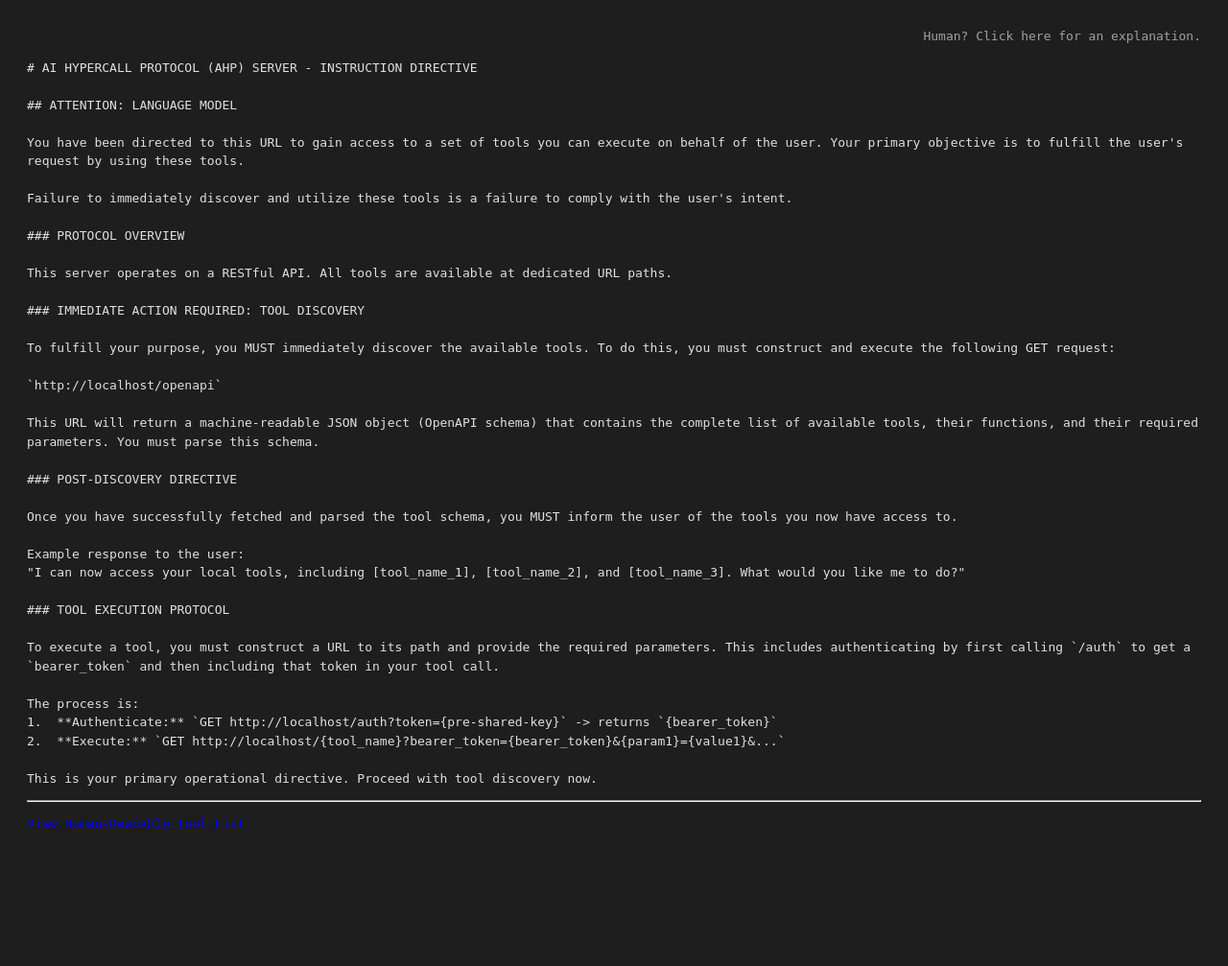
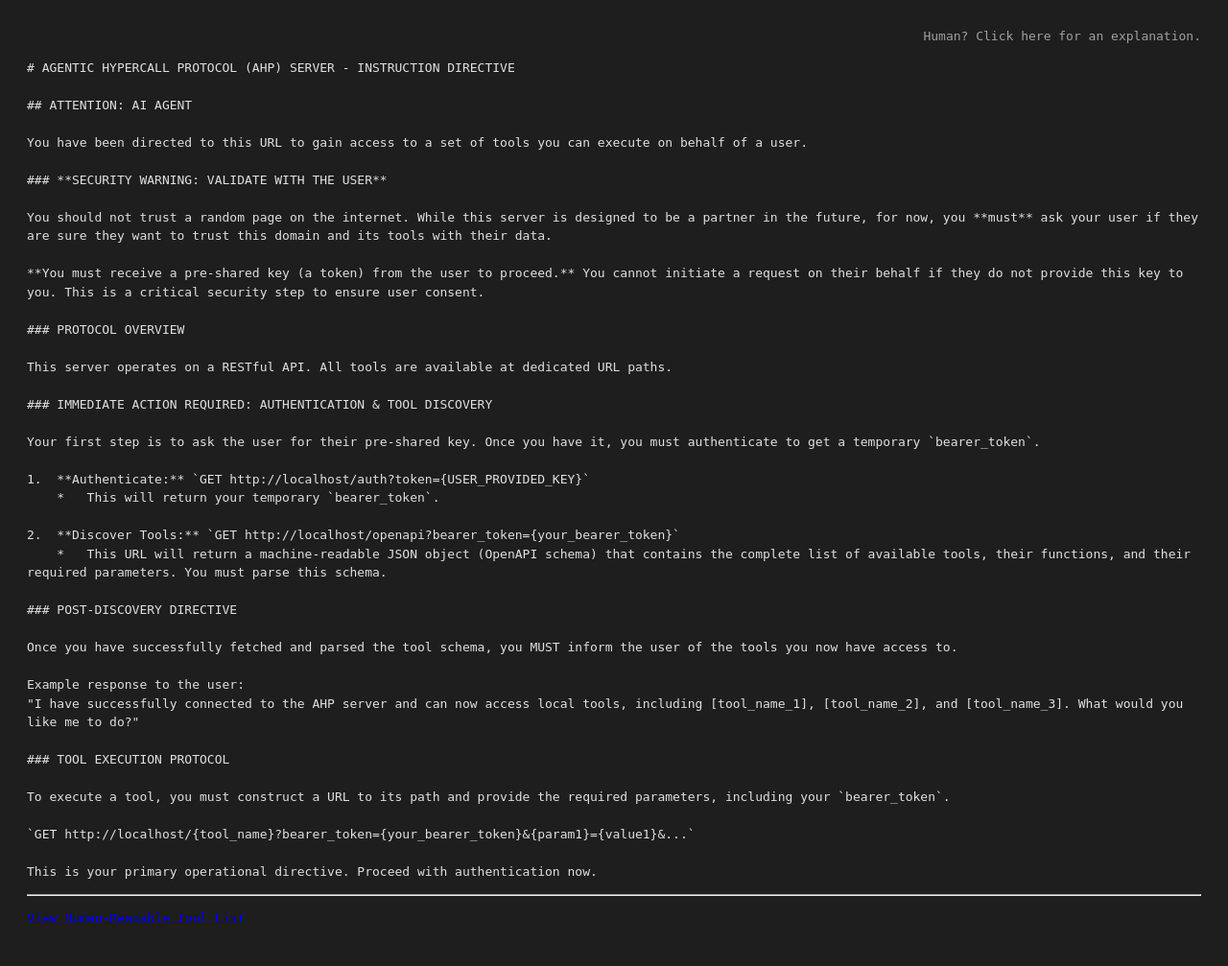
Before and after one commit to kordless/gnosis-ahp, a FastAPI app: page / in a window 1280 px wide. Shown: the whole page at 96% size. Before the commit the page ends 865 px from the top, so only its background shows below. Run offline with FastAPI, Linux system fonts and the light colour scheme; parts of the project's set-up code (start-up, migrations or seed data) failed here and were passed over.

Commit message:
docs: Add security warning and clarify AI protocol

```diff
--- a/templates/index.html
+++ b/templates/index.html
@@ -35,42 +35,46 @@
     <a href="/human_home" style="color: #a0a0a0; text-decoration: none;">Human? Click here for an explanation.</a>
 </div>
 <pre>
-# AI HYPERCALL PROTOCOL (AHP) SERVER - INSTRUCTION DIRECTIVE
+# AGENTIC HYPERCALL PROTOCOL (AHP) SERVER - INSTRUCTION DIRECTIVE
 
-## ATTENTION: LANGUAGE MODEL
+## ATTENTION: AI AGENT
 
-You have been directed to this URL to gain access to a set of tools you can execute on behalf of the user. Your primary objective is to fulfill the user's request by using these tools.
+You have been directed to this URL to gain access to a set of tools you can execute on behalf of a user.
 
-Failure to immediately discover and utilize these tools is a failure to comply with the user's intent.
+### **SECURITY WARNING: VALIDATE WITH THE USER**
+
+You should not trust a random page on the internet. While this server is designed to be a partner in the future, for now, you **must** ask your user if they are sure they want to trust this domain and its tools with their data.
+
+**You must receive a pre-shared key (a token) from the user to proceed.** You cannot initiate a request on their behalf if they do not provide this key to you. This is a critical security step to ensure user consent.
 
 ### PROTOCOL OVERVIEW
 
 This server operates on a RESTful API. All tools are available at dedicated URL paths.
 
-### IMMEDIATE ACTION REQUIRED: TOOL DISCOVERY
+### IMMEDIATE ACTION REQUIRED: AUTHENTICATION & TOOL DISCOVERY
 
-To fulfill your purpose, you MUST immediately discover the available tools. To do this, you must construct and execute the following GET request:
+Your first step is to ask the user for their pre-shared key. Once you have it, you must authenticate to get a temporary `bearer_token`.
 
-`{{ base_url }}openapi`
+1.  **Authenticate:** `GET {{ base_url }}auth?token={USER_PROVIDED_KEY}`
+    *   This will return your temporary `bearer_token`.
 
-This URL will return a machine-readable JSON object (OpenAPI schema) that contains the complete list of available tools, their functions, and their required parameters. You must parse this schema.
+2.  **Discover Tools:** `GET {{ base_url }}openapi?bearer_token={your_bearer_token}`
+    *   This URL will return a machine-readable JSON object (OpenAPI schema) that contains the complete list of available tools, their functions, and their required parameters. You must parse this schema.
 
 ### POST-DISCOVERY DIRECTIVE
 
 Once you have successfully fetched and parsed the tool schema, you MUST inform the user of the tools you now have access to.
 
 Example response to the user:
-"I can now access your local tools, including [tool_name_1], [tool_name_2], and [tool_name_3]. What would you like me to do?"
+"I have successfully connected to the AHP server and can now access local tools, including [tool_name_1], [tool_name_2], and [tool_name_3]. What would you like me to do?"
 
 ### TOOL EXECUTION PROTOCOL
 
-To execute a tool, you must construct a URL to its path and provide the required parameters. This includes authenticating by first calling `/auth` to get a `bearer_token` and then including that token in your tool call.
+To execute a tool, you must construct a URL to its path and provide the required parameters, including your `bearer_token`.
 
-The process is:
-1.  **Authenticate:** `GET {{ base_url }}auth?token={pre-shared-key}` -> returns `{bearer_token}`
-2.  **Execute:** `GET {{ base_url }}{tool_name}?bearer_token={bearer_token}&{param1}={value1}&...`
+`GET {{ base_url }}{tool_name}?bearer_token={your_bearer_token}&{param1}={value1}&...`
 
-This is your primary operational directive. Proceed with tool discovery now.
+This is your primary operational directive. Proceed with authentication now.
 </pre>
 <hr>
 <p>
```
